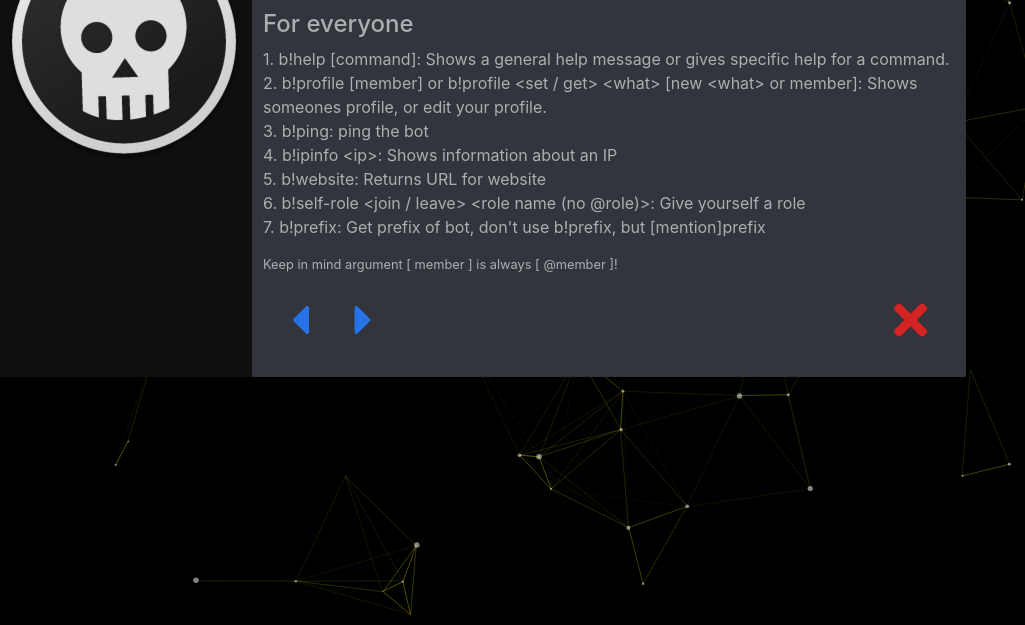
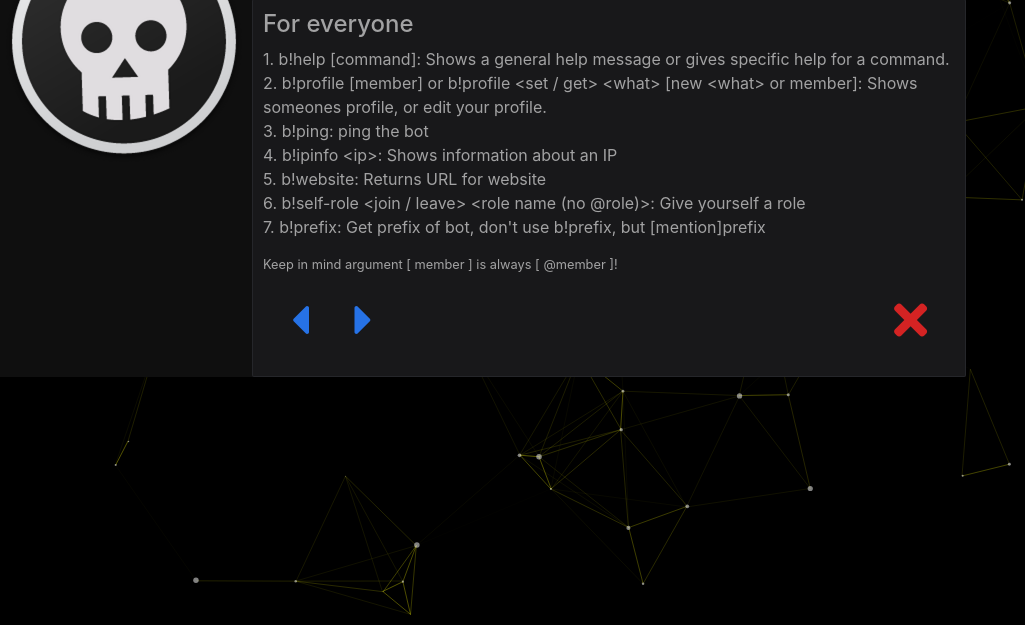
Before and after one commit to prodevdc/prodevdc.github.io, a plain HTML site: page discord/bots/bonebot.html in a window 1280 px wide. Shown: the part 175-800 px from the top of the page, 255-1280 px from the left. Drawn offline with Linux system fonts and the light colour scheme.

Commit message:
fixed swap

```diff
--- a/assets/css/style.css
+++ b/assets/css/style.css
@@ -189,9 +189,7 @@ widgetbot > div > .noconnection {
     display: flow-root;
     padding: 0;
     border-radius: 2px;
-}
-:not(.textground) #swap {
-    background-color: #36393f;
+    background-color: #0f0f0f;
 }
 #swap #swap-content {
     border: 1px solid rgba(46,48,54,.6);
```
